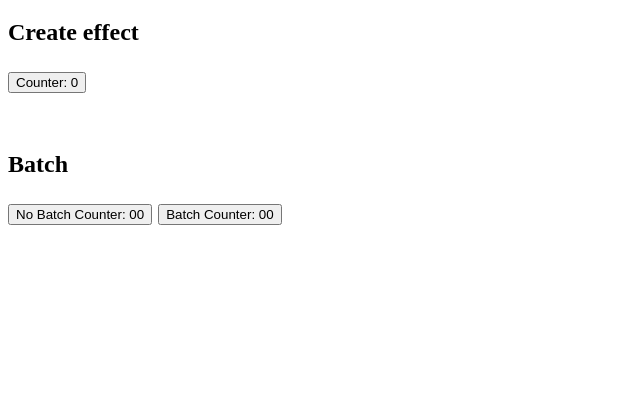
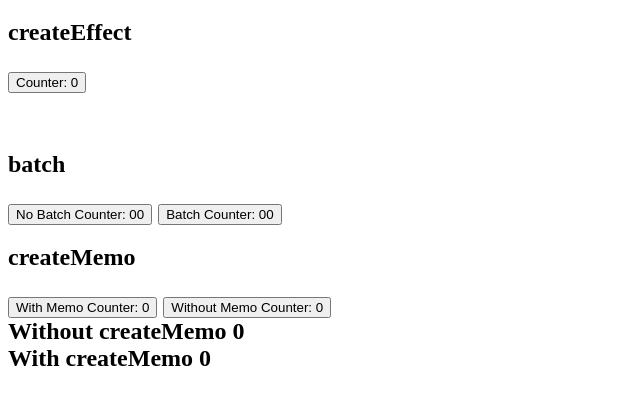
Before and after one commit to porfur/signals, a plain HTML site: page index.html in a window 1280 px wide. Shown: the part 61-466 px from the top of the page, without its empty margins (0-640 px from the left). Drawn offline with Linux system fonts and the light colour scheme.

Commit message:
Added new examples

```diff
--- /dev/null
+++ b/examples.js
@@ -0,0 +1,105 @@
+console.log("Test running");
+import { createSignal, createEffect, batch, createMemo } from "./index.js";
+
+// [[ CREATE EFFECT ]]
+// When signal getters are called inside a create effect callback
+// that function is stored by the signal and it reruns whenever the
+// value is changed via the signal setter
+(() => {
+  const button = document.querySelector("#createEffect-button");
+  const [count, setCount] = createSignal(0);
+
+  createEffect(() => {
+    console.log("Count is now", count());
+    button.innerText = `Counter: ${count()}`;
+  });
+
+  button.addEventListener("click", () => setCount(count() + 1));
+})();
+
+// ==============================================================================
+
+// [[ CREATE MEMO ]]
+(() => {
+  const memobutton = document.querySelector("#memo-button");
+  const nomemobutton = document.querySelector("#no-memo-button");
+  const memotext = document.querySelector("#memo-text");
+  const nomemotext = document.querySelector("#no-memo-text");
+  const [noMemoCount, setNoMemoCount] = createSignal(0);
+  const [memoCount, setMemoCount] = createSignal(0);
+
+  function countTo(nr, startNr = 0) {
+    console.log("Counting down", nr);
+    if (startNr > nr) {
+      console.log(" ------ Counting done ");
+      return nr;
+    }
+    return countTo(nr, startNr + 1);
+  }
+
+  // Without createMemo
+  createEffect(() => {
+    nomemobutton.innerText = `Without Memo Counter: ${noMemoCount()}`;
+    const fragment = document.createDocumentFragment();
+    console.log(" ========= Without createMemo Start ========= ");
+    for (let i = 0; i <= noMemoCount(); i++) {
+      fragment.append(document.createTextNode(` ${countTo(noMemoCount())}`));
+    }
+    console.log(" ========= Without createMemo End =========== ");
+    nomemotext.appendChild(fragment);
+  });
+
+  // With createMemo
+  const memoizedCountDown = createMemo(() => {
+    console.log("In CreateMemo");
+    return countTo(memoCount());
+  });
+
+  createEffect(() => {
+    console.log(" ========= With createMemo Start ========= ");
+    memobutton.innerText = `With Memo Counter: ${memoCount()}`;
+    const fragment = document.createDocumentFragment();
+    for (let i = 0; i <= memoCount(); i++) {
+      fragment.append(document.createTextNode(` ${memoizedCountDown()}`));
+    }
+    memotext.appendChild(fragment);
+    console.log(" ========= With createMemo End =========== ");
+  });
+
+  nomemobutton.addEventListener("click", () => {
+    setNoMemoCount(noMemoCount() + 1);
+  });
+  memobutton.addEventListener("click", () => {
+    setMemoCount(memoCount() + 1);
+  });
+})();
+// ==============================================================================
+
+// [[ BATCH ]]
+// When there are multiple signals in an effect, each of those signals
+// runs it's own copy of that effect. Wraping the setters in a batch
+// alows that effect to run only once
+(() => {
+  const batchbutton = document.querySelector("#batch-button");
+  const nobatchbutton = document.querySelector("#no-batch-button");
+  const [positiveCount, setPositiveCount] = createSignal(0);
+  const [negativeCount, setNegativeCount] = createSignal(0);
+
+  createEffect(() => {
+    console.log("Positive count is now", positiveCount());
+    console.log("Negative count is now", negativeCount());
+    batchbutton.innerText = `Batch Counter: ${positiveCount()}${negativeCount()}`;
+    nobatchbutton.innerText = `No Batch Counter: ${positiveCount()}${negativeCount()}`;
+  });
+
+  nobatchbutton.addEventListener("click", () => {
+    setPositiveCount(positiveCount() + 1);
+    setNegativeCount(negativeCount() - 1);
+  });
+  batchbutton.addEventListener("click", () => {
+    batch(() => {
+      setPositiveCount(positiveCount() + 1);
+      setNegativeCount(negativeCount() - 1);
+    });
+  });
+})();
--- a/index.html
+++ b/index.html
@@ -4,20 +4,25 @@
     <meta charset="UTF-8">
     <meta name="viewport" content="width=device-width, initial-scale=1">
     <title></title>
-    <script defer src="./test.js" type="module"></script>
+    <script defer src="./examples.js" type="module"></script>
     <script defer src="./index.js" type="module"></script>
   </head>
   <body>
     <h1>Test Reactivity</h1>
   <section id="createEffect">
-      <h2>Create effect<h2>
+      <h2>createEffect<h2>
     <button id="createEffect-button"></button>
   </section>
     <br>
   <section id="batch">
-      <h2>Batch<h2>
+      <h2>batch<h2>
     <button id="no-batch-button"></button>
     <button id="batch-button"></button>
+      <h2>createMemo<h2>
+    <button id="memo-button"></button>
+    <button id="no-memo-button"></button>
+          <div style="text-wrap:wrap" id="no-memo-text">Without createMemo </div>
+          <div id="memo-text">With createMemo</div>
   </section>
   </body>
 </html>
--- a/test.js
+++ /dev/null
@@ -1,49 +0,0 @@
-console.log("Test running");
-import { createSignal, createEffect, batch } from "./index.js";
-
-// [[ CREATE EFFECT ]]
-// When signal getters are called inside a create effect callback
-// that function is stored by the signal and it reruns whenever the
-// value is changed via the signal setter
-(() => {
-  const button = document.querySelector("#createEffect-button");
-  const [count, setCount] = createSignal(0);
-
-  createEffect(() => {
-    console.log("Count is now", count());
-    button.innerText = `Counter: ${count()}`;
-  });
-
-  button.addEventListener("click", () => setCount(count() + 1));
-})();
-
-// ==============================================================================
-
-// [[ BATCH ]]
-// When there are multiple signals in an effect, each of those signals
-// runs it's own copy of that effect.
-// Wraping the setters in a batch alows that effect to run only once
-(() => {
-  const batchbutton = document.querySelector("#batch-button");
-  const nobatchbutton = document.querySelector("#no-batch-button");
-  const [positiveCount, setPositiveCount] = createSignal(0);
-  const [negativeCount, setNegativeCount] = createSignal(0);
-
-  createEffect(() => {
-    console.log("Positive count is now", positiveCount());
-    console.log("Negative count is now", negativeCount());
-    batchbutton.innerText = `Batch Counter: ${positiveCount()}${negativeCount()}`;
-    nobatchbutton.innerText = `No Batch Counter: ${positiveCount()}${negativeCount()}`;
-  });
-
-  nobatchbutton.addEventListener("click", () => {
-    setPositiveCount(positiveCount() + 1);
-    setNegativeCount(negativeCount() - 1);
-  });
-  batchbutton.addEventListener("click", () => {
-    batch(() => {
-      setPositiveCount(positiveCount() + 1);
-      setNegativeCount(negativeCount() - 1);
-    });
-  });
-})();
```
